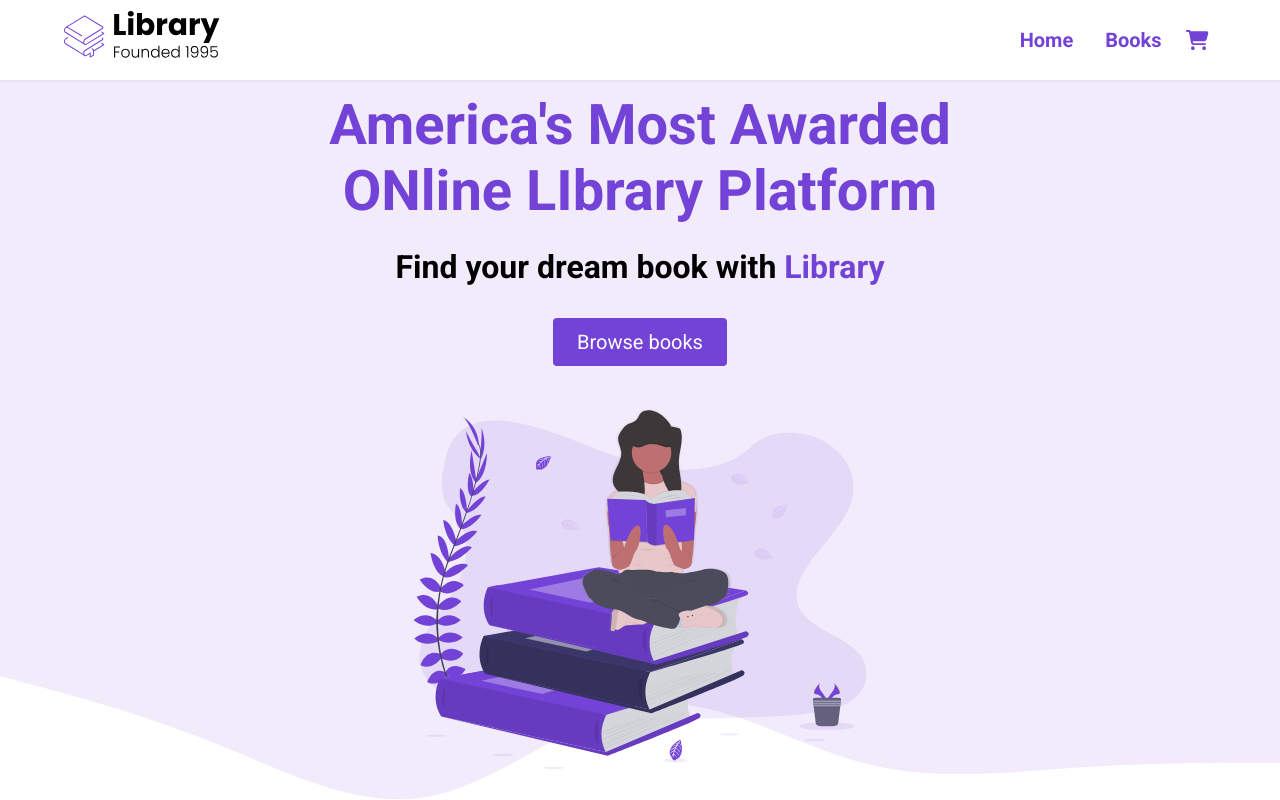
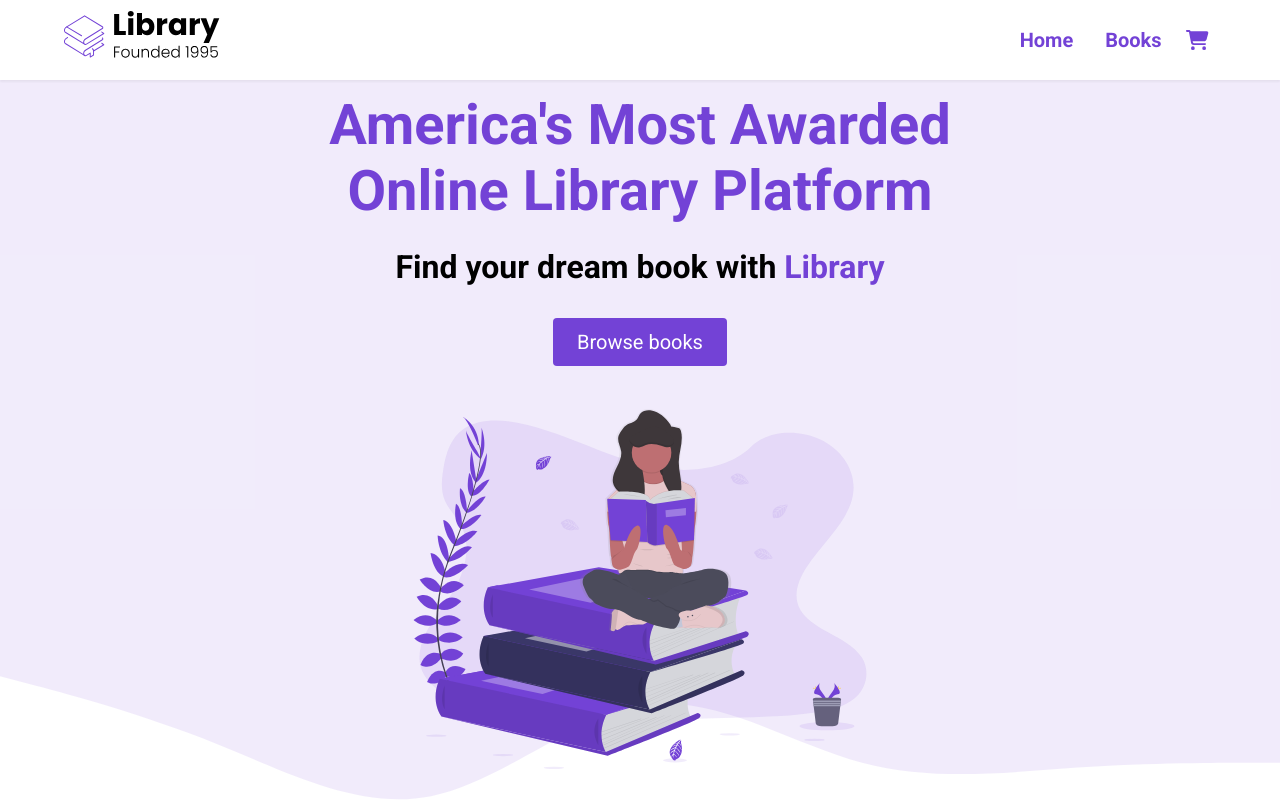
Before and after one commit to devRedwan/librayApp-react, a React (Create React App) app: page / in a window 1280 px wide. Shown: the top 800 px of the page. Built offline with nearby package versions, Linux system fonts and the light colour scheme.

Commit message:
fixed a few spelling mistakes

```diff
--- a/src/components/DIscounted.jsx
+++ b/src/components/DIscounted.jsx
@@ -8,7 +8,7 @@ export default function DIscounted() {
       <div className="container">
         <div className="row">
           <h2 className="section__title">
-            Discounted<span className="purple">Books</span>
+            Discounted<span className="purple"> Books</span>
           </h2>
 
           <div className="books">
--- a/src/components/Landing.jsx
+++ b/src/components/Landing.jsx
@@ -7,15 +7,14 @@ export default function Landing() {
       <header>
         <div className="header__container">
           <div className="header__description">
-            <h1>America's Most Awarded ONline LIbrary Platform</h1>
+            <h1>America's Most Awarded Online Library Platform</h1>
             <h2>
               Find your dream book with <span className="purple">Library</span>
             </h2>
 
-              <a className="btn" href="#features">
-                Browse books
-              </a>
-
+            <a className="btn" href="#features">
+              Browse books
+            </a>
           </div>
           <figure className="header__img--wrapper">
             <img src={UndrawBooks} alt="" />
```
